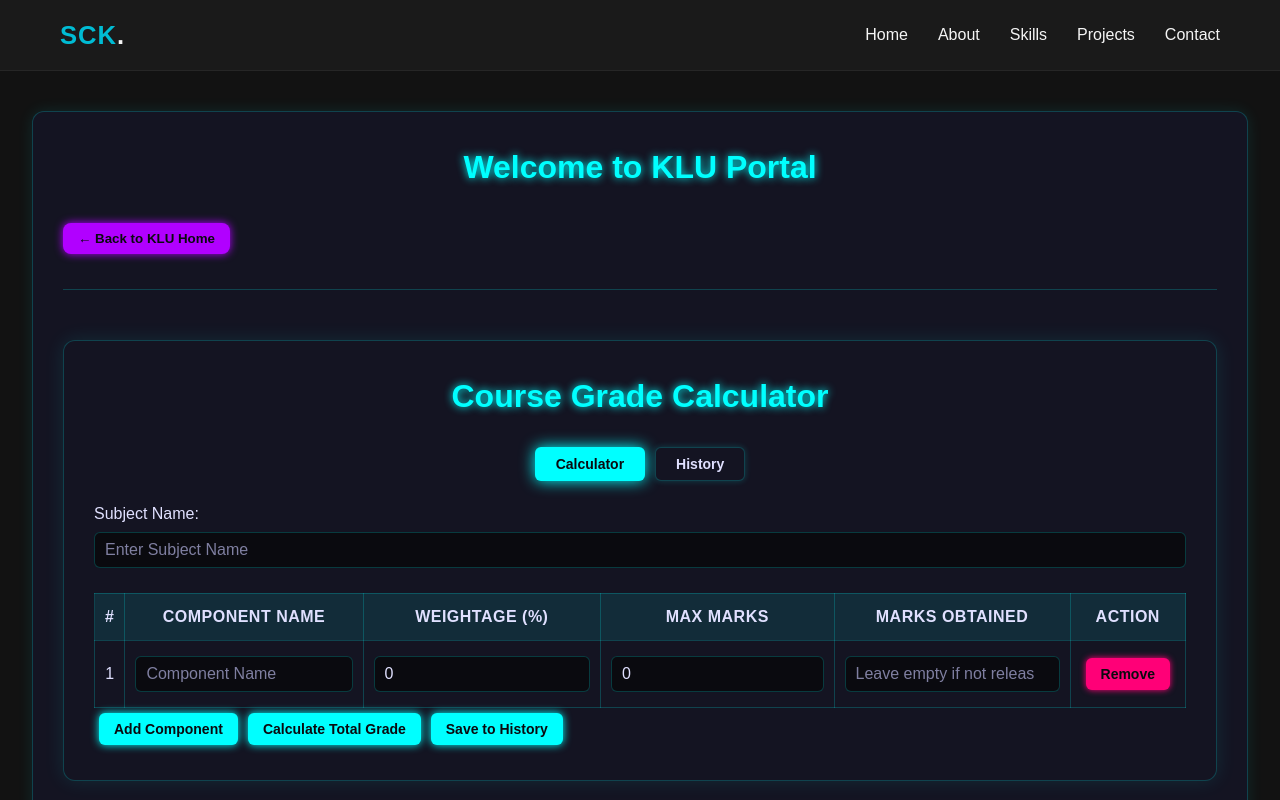
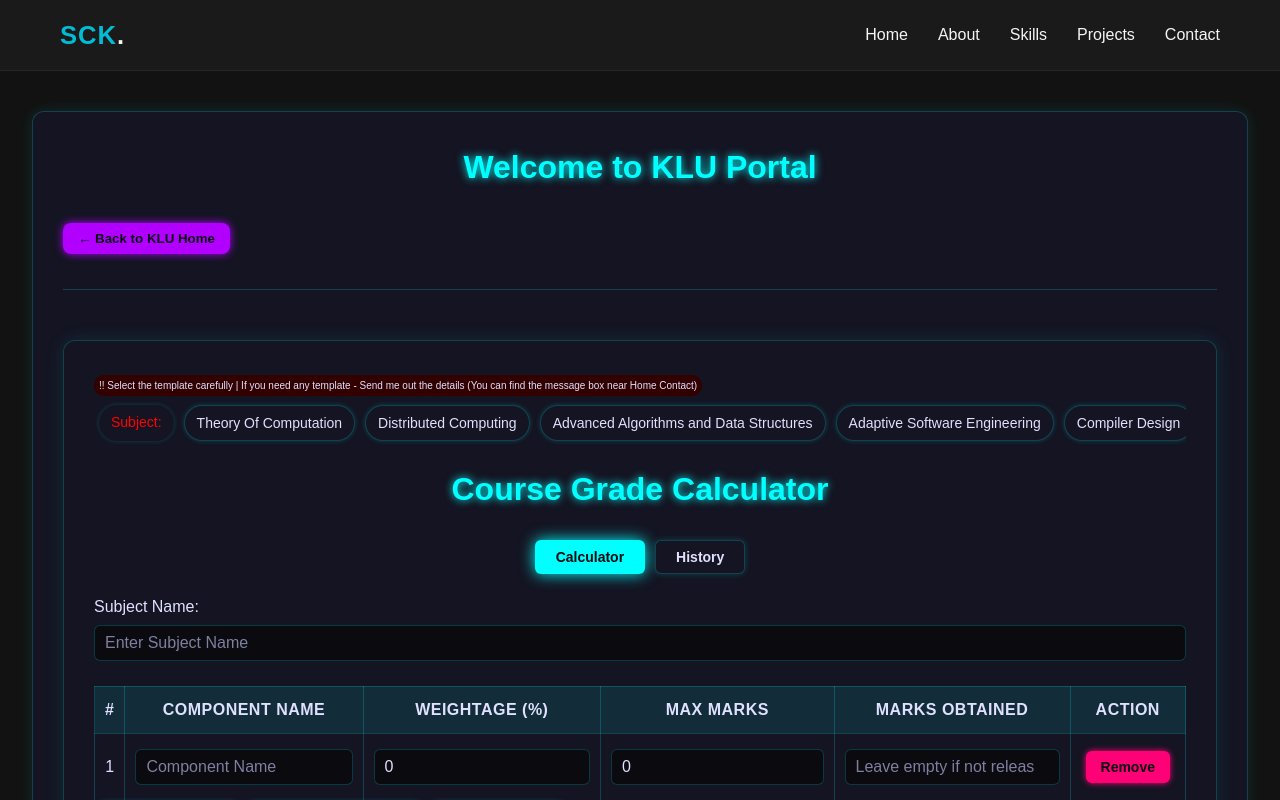
Before and after one commit to Srinivas-Charan-Koppolu/srinivas-charan-k-portfolio, a React (Vite) app: page /klu/grade-calculator in a window 1280 px wide. Shown: the top 800 px of the page. Built offline with nearby package versions, Linux system fonts and the light colour scheme.

Commit message:
Added GRade Subjects Templates

```diff
--- a/src/klu/PercentageCalculator/PercentageCalculator.css
+++ b/src/klu/PercentageCalculator/PercentageCalculator.css
@@ -1,3 +1,4 @@
+/* ---------------- MAIN CONTAINER ---------------- */
 .percentage-calculator {
   max-width: var(--max-width);
   margin: 50px auto;
@@ -10,6 +11,7 @@
   box-shadow: 0 0 20px rgba(0, 255, 255, 0.1);
 }
 
+/* Title */
 .percentage-calculator h1 {
   text-align: center;
   color: var(--apps-text-glow);
@@ -18,6 +20,7 @@
   margin-bottom: 25px;
 }
 
+/* ---------------- INPUTS ---------------- */
 .percentage-calculator input[type="text"],
 .percentage-calculator input[type="number"] {
   width: 100%;
@@ -34,6 +37,7 @@
   color: var(--apps-text-muted);
 }
 
+/* ---------------- BUTTONS ---------------- */
 .percentage-calculator button {
   padding: 8px 15px;
   margin: 5px;
@@ -53,6 +57,19 @@
   box-shadow: 0 0 15px var(--apps-button-bg);
 }
 
+/* Remove Button */
+.percentage-calculator .removeBtn {
+  background-color: var(--apps-accent-pink);
+  color: var(--apps-button-text);
+  box-shadow: 0 0 6px var(--apps-accent-pink);
+}
+
+.percentage-calculator .removeBtn:hover {
+  background-color: #ff3399;
+  box-shadow: 0 0 12px var(--apps-accent-pink);
+}
+
+/* ---------------- TABLE ---------------- */
 .percentage-calculator table {
   width: 100%;
   border-collapse: collapse;
@@ -75,17 +92,7 @@
   letter-spacing: 0.5px;
 }
 
-.percentage-calculator .removeBtn {
-  background-color: var(--apps-accent-pink);
-  color: var(--apps-button-text);
-  box-shadow: 0 0 6px var(--apps-accent-pink);
-}
-
-.percentage-calculator .removeBtn:hover {
-  background-color: #ff3399;
-  box-shadow: 0 0 12px var(--apps-accent-pink);
-}
-
+/* ---------------- WEIGHTAGE MESSAGE ---------------- */
 .percentage-calculator .weightMsg {
   font-weight: bold;
   margin-top: 20px;
@@ -102,6 +109,7 @@
   text-shadow: 0 0 6px #ffcc00;
 }
 
+/* ---------------- OUTPUT BOX ---------------- */
 #output {
   margin-top: 20px;
   padding: 15px;
@@ -113,6 +121,7 @@
   box-shadow: 0 0 8px var(--apps-text-glow);
 }
 
+/* ---------------- TABS ---------------- */
 .tabs {
   display: flex;
   justify-content: center;
@@ -135,6 +144,7 @@
   box-shadow: 0 0 15px var(--apps-text-glow);
 }
 
+/* ---------------- HISTORY TAB ---------------- */
 .history-tab table {
   margin-top: 15px;
   background-color: var(--apps-card-bg);
@@ -150,3 +160,64 @@
 .history-tab button:hover {
   box-shadow: 0 0 12px var(--apps-accent-green);
 }
+
+
+
+
+/* ---------------- TEMPLATE SCROLLER ---------------- */
+.template-scroller {
+  display: flex;
+  overflow-x: auto;
+  white-space: nowrap;
+  gap: 10px;
+  padding: 8px 5px;
+  margin-bottom: 15px;
+  scrollbar-width: thin;      /* For Firefox */
+  scrollbar-color: transparent transparent; /* For Firefox */
+}
+
+/* ---------------- Horizontal Template Scroller ---------------- */
+.template-scroller::-webkit-scrollbar {
+  height: 2px;  /* Set height for horizontal scrollbar */
+  width: 2px;   /* Set width for vertical scrollbar */
+}
+
+/* Make scrollbar track invisible */
+.template-scroller::-webkit-scrollbar-track {
+  background: transparent;
+    /* Make the track invisible */
+}
+
+/* Make scrollbar thumb invisible */
+.template-scroller::-webkit-scrollbar-thumb {
+  background: transparent;
+    /* Make the thumb invisible */
+  border-radius: 10px;
+         /* Optional: add border radius for a smooth look */
+}
+
+/* Optional: Hide scrollbar completely while maintaining functionality */
+.template-scroller::-webkit-scrollbar {
+  display: none;
+   /* Hide scrollbar completely */
+}
+
+/* Template Chips */
+.template-chip {
+  background-color: var(--apps-card-bg);
+  padding: 6px 12px;
+  border-radius: 20px;
+  cursor: pointer;
+  border: 1px solid var(--apps-card-border);
+  color: var(--apps-text);
+  font-size: 14px;
+  flex-shrink: 0;
+  box-shadow: 0 0 5px rgba(0, 255, 255, 0.2);
+  transition: 0.2s ease;
+}
+
+.template-chip:hover {
+  background-color: var(--apps-text-glow);
+  color: var(--apps-bg);
+  box-shadow: 0 0 12px var(--apps-text-glow);
+}
--- a/src/klu/PercentageCalculator/PercentageCalculator.jsx
+++ b/src/klu/PercentageCalculator/PercentageCalculator.jsx
@@ -1,5 +1,8 @@
 // src/pages/Klu/PercentageCalculator/PercentageCalculator.jsx
 import React, { useState, useEffect } from "react";
+
+import { SUBJECT_TEMPLATES, getSubjectTemplateById } from "./loadsubjects.jsx";
+
 import "./PercentageCalculator.css";
 
 const LOCAL_STORAGE_KEY = "SCK-KL-PercentageHistory";
@@ -12,14 +15,34 @@ const PercentageCalculator = () => {
   const [output, setOutput] = useState("");
   const [weightMsg, setWeightMsg] = useState("");
   const [history, setHistory] = useState([]);
-  const [activeTab, setActiveTab] = useState("calculator"); // "calculator" or "history"
+  const [activeTab, setActiveTab] = useState("calculator");
 
   // Load history on component mount
   useEffect(() => {
-    const storedHistory = JSON.parse(localStorage.getItem(LOCAL_STORAGE_KEY)) || [];
+    const storedHistory =
+      JSON.parse(localStorage.getItem(LOCAL_STORAGE_KEY)) || [];
     setHistory(storedHistory);
   }, []);
 
+  // ----------------- LOAD TEMPLATE BY ID -----------------
+  const loadTemplate = (id) => {
+    const template = getSubjectTemplateById(id);
+    if (!template) return;
+
+    setSubjectName(template.subject);
+
+    setComponents(
+      template.components.map((c, idx) => ({
+        id: idx + 1,
+        name: c.name,
+        weight: c.weight,
+        max: c.max,
+        marks: "",
+      }))
+    );
+  };
+
+  // Add a component row
   const addComponent = () => {
     setComponents((prev) => [
       ...prev,
@@ -37,6 +60,7 @@ const PercentageCalculator = () => {
     );
   };
 
+  // ----------------- CALCULATE GRADE -----------------
   const calculateGrade = (compList = components) => {
     let totalGrade = 0;
     let totalWeight = 0;
@@ -58,9 +82,14 @@ const PercentageCalculator = () => {
     });
 
     // Weightage message
-    if (totalWeight > 100) setWeightMsg("Error: Total weightage exceeds 100%!");
+    if (totalWeight > 100)
+      setWeightMsg("Error: Total weightage exceeds 100%!");
     else if (totalWeight < 100)
-      setWeightMsg(`Warning: Still ${(100 - totalWeight).toFixed(2)}% weightage is missing!`);
+      setWeightMsg(
+        `Warning: Still ${(100 - totalWeight).toFixed(
+          2
+        )}% weightage is missing!`
+      );
     else setWeightMsg("");
 
     // Determine grade
@@ -74,29 +103,37 @@ const PercentageCalculator = () => {
     else if (totalGrade >= 30) grade = "C";
     else grade = "D";
 
-    let outputText = `Subject: ${subjectName || "Subject"}\nTotal Marks Obtained: ${totalGrade.toFixed(
+    let outputText = `Subject: ${
+      subjectName || "Subject"
+    }\nTotal Marks Obtained: ${totalGrade.toFixed(
       2
     )}%\nGrade: ${grade}\n---\n`;
 
     if (missingComponents.length > 0)
-      outputText += `These components are missing: ${missingComponents.join(", ")}\n`;
+      outputText += `These components are missing: ${missingComponents.join(
+        ", "
+      )}\n`;
 
-    if (totalWeight < 100) outputText += `Still ${(100 - totalWeight).toFixed(2)}% weightage is missing`;
+    if (totalWeight < 100)
+      outputText += `Still ${(100 - totalWeight).toFixed(
+        2
+      )}% weightage is missing`;
 
     setOutput(outputText);
   };
 
   const copyOutput = () => {
-    navigator.clipboard.writeText(output).then(() => alert("Output copied to clipboard!"));
+    navigator.clipboard
+      .writeText(output)
+      .then(() => alert("Output copied to clipboard!"));
   };
 
-  // ----------------- HISTORY FUNCTIONS -----------------
-
+  // ----------------- HISTORY -----------------
   const saveToHistory = () => {
     const newRecord = {
-      id: Date.now(), // unique ID
+      id: Date.now(),
       subject: subjectName,
-      components: components.map((c) => ({ ...c })), // deep copy
+      components: components.map((c) => ({ ...c })),
     };
 
     const updatedHistory = [...history, newRecord];
@@ -119,9 +156,24 @@ const PercentageCalculator = () => {
   };
 
   // ----------------- UI -----------------
-
   return (
     <div className="percentage-calculator">
+
+      {/* ---------------- TEMPLATE SCROLLER ---------------- */}
+      <span style={{background: "#330000", padding: "5px", borderRadius: "10px", fontSize: "10px"}}>!! Select the template carefully | If you need any template - Send me out the details (You can find the message box near Home Contact)</span>
+      <div className="template-scroller">
+        <span className="template-chip" style={{background:"transparent",border:"0px",color:"red"}}>Subject: </span>
+        {SUBJECT_TEMPLATES.map((subj) => (
+          <span
+            key={subj.id}
+            className="template-chip"
+            onClick={() => loadTemplate(subj.id)}
+          >
+            {subj.subject}
+          </span>
+        ))}
+      </div>
+
       <h1>Course Grade Calculator</h1>
 
       <div className="tabs">
@@ -139,6 +191,7 @@ const PercentageCalculator = () => {
         </button>
       </div>
 
+      {/* ---------------- CALCULATOR TAB ---------------- */}
       {activeTab === "calculator" && (
         <>
           <label>
@@ -170,7 +223,9 @@ const PercentageCalculator = () => {
                     <input
                       type="text"
                       value={c.name}
-                      onChange={(e) => updateComponent(c.id, "name", e.target.value)}
+                      onChange={(e) =>
+                        updateComponent(c.id, "name", e.target.value)
+                      }
                       placeholder="Component Name"
                     />
                   </td>
@@ -179,7 +234,9 @@ const PercentageCalculator = () => {
                       type="number"
                       value={c.weight}
                       min={0}
-                      onChange={(e) => updateComponent(c.id, "weight", e.target.value)}
+                      onChange={(e) =>
+                        updateComponent(c.id, "weight", e.target.value)
+                      }
                     />
                   </td>
                   <td>
@@ -187,7 +244,9 @@ const PercentageCalculator = () => {
                       type="number"
                       value={c.max}
                       min={1}
-                      onChange={(e) => updateComponent(c.id, "max", e.target.value)}
+                      onChange={(e) =>
+                        updateComponent(c.id, "max", e.target.value)
+                      }
                     />
                   </td>
                   <td>
@@ -196,11 +255,16 @@ const PercentageCalculator = () => {
                       value={c.marks}
                       min={0}
                       placeholder="Leave empty if not released"
-                      onChange={(e) => updateComponent(c.id, "marks", e.target.value)}
+                      onChange={(e) =>
+                        updateComponent(c.id, "marks", e.target.value)
+                      }
                     />
                   </td>
                   <td>
-                    <button className="removeBtn" onClick={() => removeComponent(c.id)}>
+                    <button
+                      className="removeBtn"
+                      onClick={() => removeComponent(c.id)}
+                    >
                       Remove
                     </button>
                   </td>
@@ -214,7 +278,11 @@ const PercentageCalculator = () => {
           <button onClick={saveToHistory}>Save to History</button>
 
           {weightMsg && (
-            <div className={`weightMsg ${weightMsg.includes("Error") ? "error" : "warning"}`}>
+            <div
+              className={`weightMsg ${
+                weightMsg.includes("Error") ? "error" : "warning"
+              }`}
+            >
               {weightMsg}
             </div>
           )}
@@ -228,6 +296,7 @@ const PercentageCalculator = () => {
         </>
       )}
 
+      {/* ---------------- HISTORY TAB ---------------- */}
       {activeTab === "history" && (
         <div className="history-tab">
           <h2>Saved History</h2>
@@ -255,8 +324,12 @@ const PercentageCalculator = () => {
                       ))}
                     </td>
                     <td>
-                      <button onClick={() => reuseFromHistory(rec)}>Edit</button>
-                      <button onClick={() => deleteFromHistory(rec.id)}>Delete</button>
+                      <button onClick={() => reuseFromHistory(rec)}>
+                        Edit
+                      </button>
+                      <button onClick={() => deleteFromHistory(rec.id)}>
+                        Delete
+                      </button>
                     </td>
                   </tr>
                 ))}
--- /dev/null
+++ b/src/klu/PercentageCalculator/loadsubjects.jsx
@@ -0,0 +1,129 @@
+// src/pages/Klu/PercentageCalculator/loadsubjects.jsx
+
+
+export const SUBJECT_TEMPLATES = [
+  {
+    id: 0,
+    subject: "Sample",
+    components: [
+      { name: "Component 1", weight: 40, max: 20 },
+      { name: "Component 2", weight: 60, max: 20 },
+    ]
+  },
+];
+
+/**
+ * Returns a full subject template object based on the ID.
+ * @param {number} id - ID of the subject to load.
+ * @returns {object|null} - Template object or null if not found.
+ */
+export const getSubjectTemplateById = (id) => {
+  return (
+    SUBJECT_TEMPLATES.find((subj) => subj.id === id) || null
+  );
+};
+
+
+// Function to add a new subject with components passed as arrays
+export function addSubjectTemplate(subjectName, ...components) {
+  // Generate new ID
+  const newId = SUBJECT_TEMPLATES.length > 0
+    ? Math.max(...SUBJECT_TEMPLATES.map(s => s.id)) + 1
+    : 0;
+
+  // Convert input arrays to JSON objects
+  const formattedComponents = components.map(comp => {
+    if (!Array.isArray(comp) || comp.length !== 3) {
+      throw new Error("Each component must be an array of [name(string), weight(number), max(number)]");
+    }
+    const [name, weight, max] = comp;
+    return { name, weight, max };
+  });
+
+  // Create new subject object
+  const newSubject = {
+    id: newId,
+    subject: subjectName,
+    components: formattedComponents
+  };
+
+  // Append to the main array
+  // SUBJECT_TEMPLATES.push(newSubject);
+  SUBJECT_TEMPLATES.unshift(newSubject);
+}
+
+
+
+// Adding predefined subjects using the function
+// Adding predefined subjects using the function
+// Adding predefined subjects using the function
+
+
+addSubjectTemplate("Applied Machine Learning for Text Analysis - A Mode",
+  ["Skill Sem-End Exam", 8, 50],
+  ["Lab End Semester Exam", 8, 50],
+  ["End Semester Exam", 24, 100],
+  ["Skilling Continuous Evaluation", 5, 120],
+  ["Continuous Evaluation - Lab Exercise", 5, 120],
+  ["Home Assignment and Textbook", 7, 100],
+  ["ALM", 7, 100],
+  ["Skill In-Sem Exam", 6, 50],
+  ["Lab In Semester Exam", 6, 50],
+  ["Semester in Exam-II", 9, 50],
+  ["Surpize Quiz", 6, 25],
+  ["Semester in Exam-I", 9, 50]
+);
+
+
+addSubjectTemplate("Compiler Design",
+  ["Lab End Semester Exam", 16, 100],
+  ["End Semester Exam", 24, 25],
+  ["Continuous Evaluation - Lab Exercise", 10, 25],
+  ["Home Assignment and Textbook", 6, 50],
+  ["ALM", 8, 50],
+  ["Lab In Semester Exam", 8, 50],
+  ["Semester in Exam-II", 14, 50],
+  ["Semester in Exam-I", 14, 50]
+);
+
+
+addSubjectTemplate("Adaptive Software Engineering",
+  ["End Semester Exam", 40, 100],
+  ["Home Assignment and Textbook", 5, 40],
+  ["Tutorial", 15, 100],
+  ["ALM", 6, 100],
+  ["Semester in Exam-II", 17, 50],
+  ["Semester in Exam-I", 17, 50]
+);
+
+
+addSubjectTemplate("Advanced Algorithms and Data Structures",
+  ["Lab End Semester Exam", 16, 50],
+  ["End Semester Exam", 24, 100],
+  ["MOOCs Review", 6, 100],
+  ["Continuous Evaluation - Lab Exercise", 6, 50],
+  ["Home Assignment and Textbook", 6, 100],
+  ["ALM", 6, 100],
+  ["Lab In Semester Exam", 8, 50],
+  ["Semester in Exam-II", 14, 50],
+  ["Semester in Exam-I", 14, 50]
+);
+
+
+addSubjectTemplate("Distributed Computing",
+  ["End Semester Exam", 40, 100],
+  ["Home Assignment and Textbook", 10, 40],
+  ["ALM", 15, 40],
+  ["Semester in Exam-II", 17.5, 50],
+  ["Semester in Exam-I", 17.5, 50]
+);
+
+
+addSubjectTemplate("Theory Of Computation",
+  ["End Semester Exam", 40, 100],
+  ["Home Assignment and Textbook", 7, 40],
+  ["Tutorial", 10, 40],
+  ["ALM", 7, 40],
+  ["Semester in Exam-II", 18, 50],
+  ["Semester in Exam-I", 18, 50]
+);
```
Also changed, not shown: src/klu/PercentageCalculator/LLM-Prompt.txt (added).
